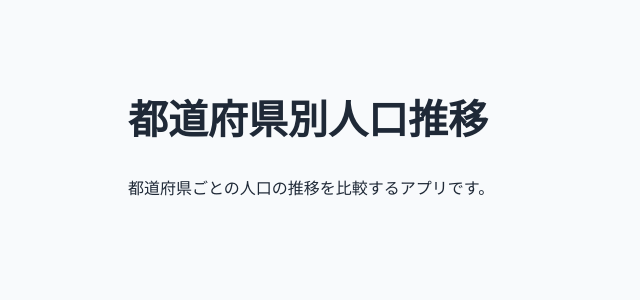
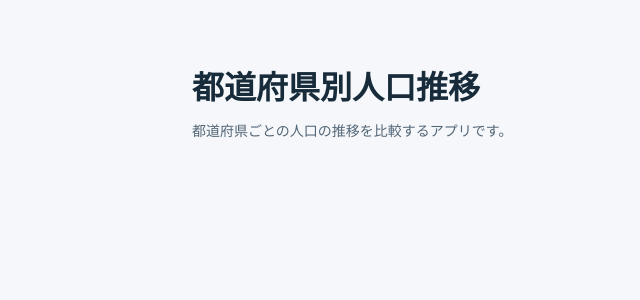
Before and after one commit to t2421/frontend-engineer-codecheck, a Vue app: page / in a window 1280 px wide. Shown: the top 300 px of the page, without its empty margins (0-640 px from the left). Built offline with nearby package versions, Linux system fonts and the light colour scheme.

Commit message:
Figmaに基づく共通CSSとデザイントークンを整備

```diff
--- a/src/App.vue
+++ b/src/App.vue
@@ -9,17 +9,7 @@ const title: string = '都道府県別人口推移'
   </main>
 </template>
 
-<style>
-:root {
-  font-family: system-ui, sans-serif;
-  color: #1f2937;
-  background: #f8fafc;
-}
-
-body {
-  margin: 0;
-}
-
+<style scoped>
 main {
   max-width: 64rem;
   margin-inline: auto;
@@ -27,11 +17,11 @@ main {
 }
 
 h1 {
-  font-size: clamp(1.5rem, 4vw, 2.5rem);
-  line-height: 1.4;
+  margin-bottom: var(--space-8);
+  font: var(--font-title);
 }
 
 p {
-  line-height: 1.8;
+  color: var(--color-text-secondary);
 }
 </style>
--- /dev/null
+++ b/src/base.css
@@ -0,0 +1,105 @@
+/* Figma values and usage: docs/DESIGN_TOKENS.md */
+:root {
+  --color-bg-canvas: #f5f7fa;
+  --color-bg-surface: #fff;
+  --color-text-primary: #172b3a;
+  --color-text-secondary: #536677;
+  --color-text-inverse: #fff;
+  --color-border-default: #d9e1e8;
+  --color-border-strong: #7a8c9b;
+  --color-action-default: #1558d6;
+  --color-action-hover: #1047b1;
+  --color-action-subtle: #eef4ff;
+  --color-focus: #1558d6;
+  --color-disabled-bg: #e8edf2;
+  --color-disabled-text: #6e7b88;
+  --color-status-error: #b42318;
+  --color-status-error-bg: #fff2f0;
+  --color-series-1: #1558d6;
+  --color-series-2: #087d75;
+  --color-series-3: #ac5710;
+  --font-family: 'Noto Sans JP', sans-serif;
+  --font-weight-regular: 400;
+  --font-weight-medium: 500;
+  --font-weight-bold: 700;
+  --font-size-caption: 0.75rem;
+  --font-size-body: 0.875rem;
+  --font-size-section: 1.25rem;
+  --font-size-title-mobile: 1.5rem;
+  --font-size-title: 2rem;
+  --line-height-caption: 1.25rem;
+  --line-height-body: 1.375rem;
+  --line-height-section: 1.875rem;
+  --line-height-title-mobile: 2.25rem;
+  --line-height-title: 3rem;
+  --letter-spacing: 0;
+  --font-body: var(--font-weight-regular) var(--font-size-body) /
+    var(--line-height-body) var(--font-family);
+  --font-label: var(--font-weight-medium) var(--font-size-body) /
+    var(--line-height-body) var(--font-family);
+  --font-caption: var(--font-weight-regular) var(--font-size-caption) /
+    var(--line-height-caption) var(--font-family);
+  --font-small-label: var(--font-weight-medium) var(--font-size-caption) /
+    var(--line-height-caption) var(--font-family);
+  --font-section: var(--font-weight-bold) var(--font-size-section) /
+    var(--line-height-section) var(--font-family);
+  --font-title-mobile: var(--font-weight-bold) var(--font-size-title-mobile) /
+    var(--line-height-title-mobile) var(--font-family);
+  --font-title: var(--font-weight-bold) var(--font-size-title) /
+    var(--line-height-title) var(--font-family);
+  --space-0: 0px;
+  --space-4: 4px;
+  --space-8: 8px;
+  --space-12: 12px;
+  --space-16: 16px;
+  --space-20: 20px;
+  --space-24: 24px;
+  --space-32: 32px;
+  --space-40: 40px;
+  --space-80: 80px;
+  --radius-4: 4px;
+  --radius-8: 8px;
+  --radius-12: 12px;
+  --stroke-1: 1px;
+  --stroke-2: 2px;
+  --focus-ring-width: var(--stroke-2);
+  --focus-ring-offset: var(--space-4);
+}
+
+*,
+*::before,
+*::after {
+  box-sizing: border-box;
+}
+
+body {
+  margin: 0;
+  font: var(--font-body);
+  letter-spacing: var(--letter-spacing);
+  color: var(--color-text-primary);
+  background-color: var(--color-bg-canvas);
+}
+
+h1,
+h2,
+h3,
+h4,
+h5,
+h6,
+p,
+figure {
+  margin: 0;
+}
+
+button,
+input,
+select,
+textarea {
+  font: inherit;
+  letter-spacing: inherit;
+}
+
+:focus-visible {
+  outline: var(--focus-ring-width) solid var(--color-focus);
+  outline-offset: var(--focus-ring-offset);
+}
--- a/src/main.ts
+++ b/src/main.ts
@@ -1,4 +1,5 @@
 import { createApp } from 'vue'
 import App from './App.vue'
+import './base.css'
 
 createApp(App).mount('#app')
```
Also changed, not shown: tests/fixtures/BaseStyles.vue (added, +27 -0 lines), tests/fixtures/base-styles.html (added, +12 -0 lines), tests/fixtures/base-styles.ts (added, +5 -0 lines), 2 other files (tests, documents, lock files or other folders).
